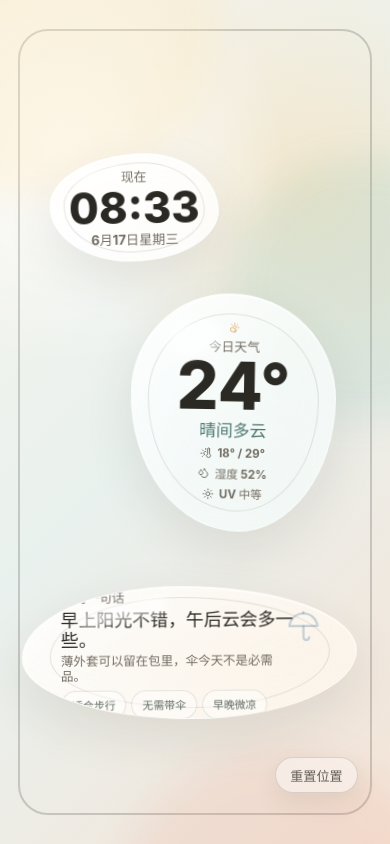
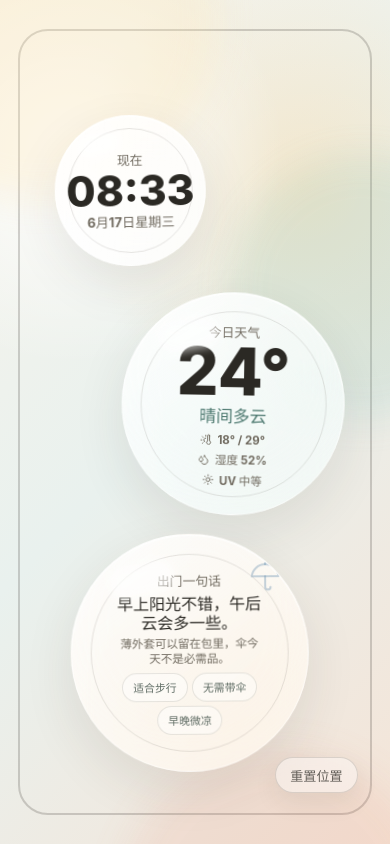
Before and after one commit to wtfllix/Bublink, a React (Vite) app: page / in a window 390 px wide. Built offline with nearby package versions, Linux system fonts and the light colour scheme.

Commit message:
Make dashboard bubbles circular

```diff
--- a/src/App.tsx
+++ b/src/App.tsx
@@ -21,17 +21,17 @@ type BubbleDefinition = {
   delay: number;
 };
 
-const layoutStorageKey = "kiosk-bubble-layout";
+const layoutStorageKey = "kiosk-bubble-layout-round-v1";
 
 const desktopLayout: BubbleLayout = {
-  clock: { x: 0.23, y: 0.73 },
+  clock: { x: 0.24, y: 0.72 },
   weather: { x: 0.29, y: 0.34 },
-  advice: { x: 0.68, y: 0.48 },
+  advice: { x: 0.7, y: 0.48 },
 };
 
 const compactLayout: BubbleLayout = {
-  clock: { x: 0.36, y: 0.24 },
-  weather: { x: 0.62, y: 0.48 },
+  clock: { x: 0.35, y: 0.22 },
+  weather: { x: 0.62, y: 0.47 },
   advice: { x: 0.5, y: 0.77 },
 };
 
@@ -73,8 +73,8 @@ function getBubbleDefinitions(width: number, height: number, layout: BubbleLayou
       {
         id: "clock",
         className: "bubble-clock",
-        width: 235 * scale,
-        height: 150 * scale,
+        width: 210 * scale,
+        height: 210 * scale,
         x: width * layout.clock.x,
         y: height * layout.clock.y,
         driftX: 10 * scale,
@@ -86,8 +86,8 @@ function getBubbleDefinitions(width: number, height: number, layout: BubbleLayou
       {
         id: "weather",
         className: "bubble-weather",
-        width: 285 * scale,
-        height: 330 * scale,
+        width: 310 * scale,
+        height: 310 * scale,
         x: width * layout.weather.x,
         y: height * layout.weather.y,
         driftX: 12 * scale,
@@ -99,8 +99,8 @@ function getBubbleDefinitions(width: number, height: number, layout: BubbleLayou
       {
         id: "advice",
         className: "bubble-advice",
-        width: Math.min(width * 0.86, 560 * scale),
-        height: 185 * scale,
+        width: Math.min(width * 0.78, 330 * scale),
+        height: Math.min(width * 0.78, 330 * scale),
         x: width * layout.advice.x,
         y: height * layout.advice.y,
         driftX: 14 * scale,
@@ -116,8 +116,8 @@ function getBubbleDefinitions(width: number, height: number, layout: BubbleLayou
     {
       id: "clock",
       className: "bubble-clock",
-      width: 260 * scale,
-      height: 160 * scale,
+      width: 245 * scale,
+      height: 245 * scale,
       x: width * layout.clock.x,
       y: height * layout.clock.y,
       driftX: 12 * scale,
@@ -129,8 +129,8 @@ function getBubbleDefinitions(width: number, height: number, layout: BubbleLayou
     {
       id: "weather",
       className: "bubble-weather",
-      width: 320 * scale,
-      height: 385 * scale,
+      width: 370 * scale,
+      height: 370 * scale,
       x: width * layout.weather.x,
       y: height * layout.weather.y,
       driftX: 14 * scale,
@@ -142,8 +142,8 @@ function getBubbleDefinitions(width: number, height: number, layout: BubbleLayou
     {
       id: "advice",
       className: "bubble-advice",
-      width: 560 * scale,
-      height: 210 * scale,
+      width: 350 * scale,
+      height: 350 * scale,
       x: width * layout.advice.x,
       y: height * layout.advice.y,
       driftX: 16 * scale,
--- a/src/styles.css
+++ b/src/styles.css
@@ -152,18 +152,18 @@ select {
 }
 
 .bubble-clock {
-  border-radius: 56% 44% 52% 48% / 48% 54% 46% 52%;
+  border-radius: 50%;
 }
 
 .bubble-weather {
-  border-radius: 48% 52% 47% 53% / 42% 44% 56% 58%;
+  border-radius: 50%;
   background:
     linear-gradient(150deg, rgba(255, 255, 255, 0.84), rgba(221, 243, 238, 0.36)),
     rgba(255, 255, 255, 0.52);
 }
 
 .bubble-advice {
-  border-radius: 47% 53% 49% 51% / 54% 49% 51% 46%;
+  border-radius: 50%;
   background:
     linear-gradient(145deg, rgba(255, 255, 255, 0.78), rgba(255, 230, 197, 0.34)),
     rgba(255, 255, 255, 0.54);
@@ -191,11 +191,11 @@ select {
 
 .clock-content {
   flex-direction: column;
-  gap: 0.08rem;
+  gap: 0.12rem;
 }
 
 .clock-content strong {
-  font-size: clamp(2.7rem, 5.6vw, 4.8rem);
+  font-size: clamp(2.65rem, 5vw, 4.4rem);
   font-weight: 780;
   line-height: 0.94;
 }
@@ -255,45 +255,46 @@ select {
 
 .advice-content {
   position: relative;
-  align-items: flex-start;
+  align-items: center;
   flex-direction: column;
-  gap: 0.26rem;
-  width: 78%;
-  height: 68%;
-  padding-left: clamp(0.75rem, 1.4vw, 1.2rem);
-  text-align: left;
+  gap: 0.3rem;
+  width: 72%;
+  height: 72%;
+  padding: clamp(0.7rem, 1.1vw, 1rem);
+  text-align: center;
 }
 
 .advice-icon {
   position: absolute;
-  right: 2%;
-  top: 4%;
-  width: clamp(2.1rem, 3.8vw, 3.8rem);
-  height: clamp(2.1rem, 3.8vw, 3.8rem);
+  right: 0;
+  top: 0;
+  width: clamp(2rem, 3vw, 3.1rem);
+  height: clamp(2rem, 3vw, 3.1rem);
   color: rgba(89, 132, 168, 0.34);
   stroke-width: 1.55;
 }
 
 .advice-content strong {
-  max-width: 84%;
-  font-size: clamp(1.12rem, 2vw, 2.05rem);
+  max-width: 100%;
+  font-size: clamp(1rem, 1.45vw, 1.5rem);
   font-weight: 800;
-  line-height: 1.08;
+  line-height: 1.18;
 }
 
 .advice-content > span:not(.eyebrow) {
-  max-width: 86%;
+  max-width: 95%;
   color: var(--muted);
-  font-size: clamp(0.78rem, 1vw, 0.96rem);
+  font-size: clamp(0.72rem, 0.86vw, 0.84rem);
   font-weight: 650;
-  line-height: 1.24;
+  line-height: 1.28;
 }
 
 .advice-tags {
+  justify-content: center;
   display: flex;
   flex-wrap: wrap;
-  gap: 0.32rem;
-  margin-top: 0.12rem;
+  gap: 0.28rem;
+  margin-top: 0.08rem;
 }
 
 .advice-tags span {
@@ -349,9 +350,9 @@ select {
   }
 
   .advice-content {
-    width: 82%;
-    height: 70%;
-    padding-left: 0.5rem;
+    width: 78%;
+    height: 78%;
+    padding: 0.5rem;
   }
 
   .advice-content strong,
```
